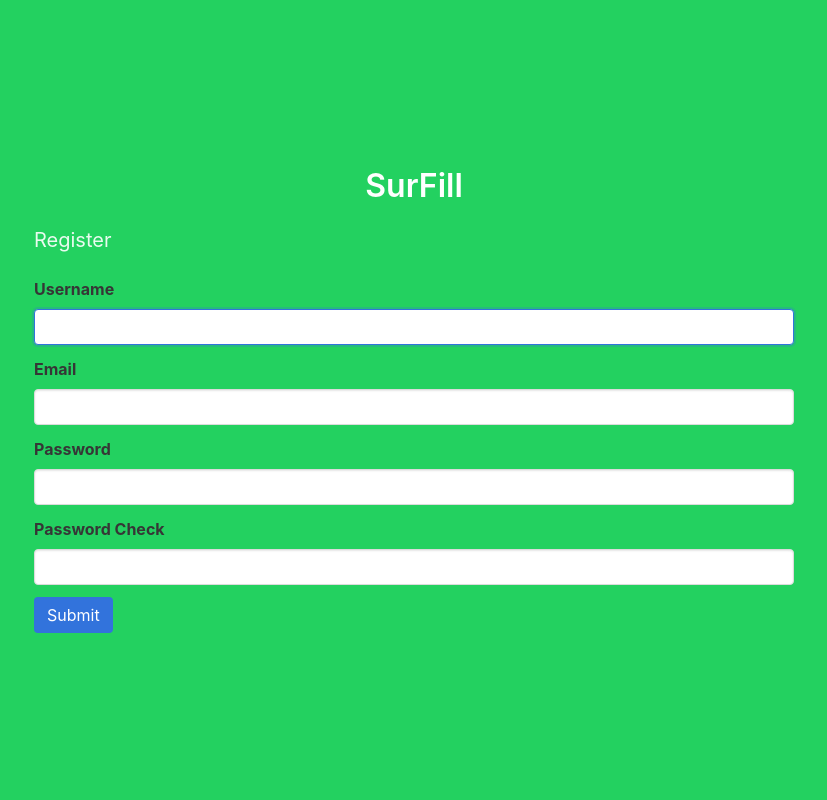
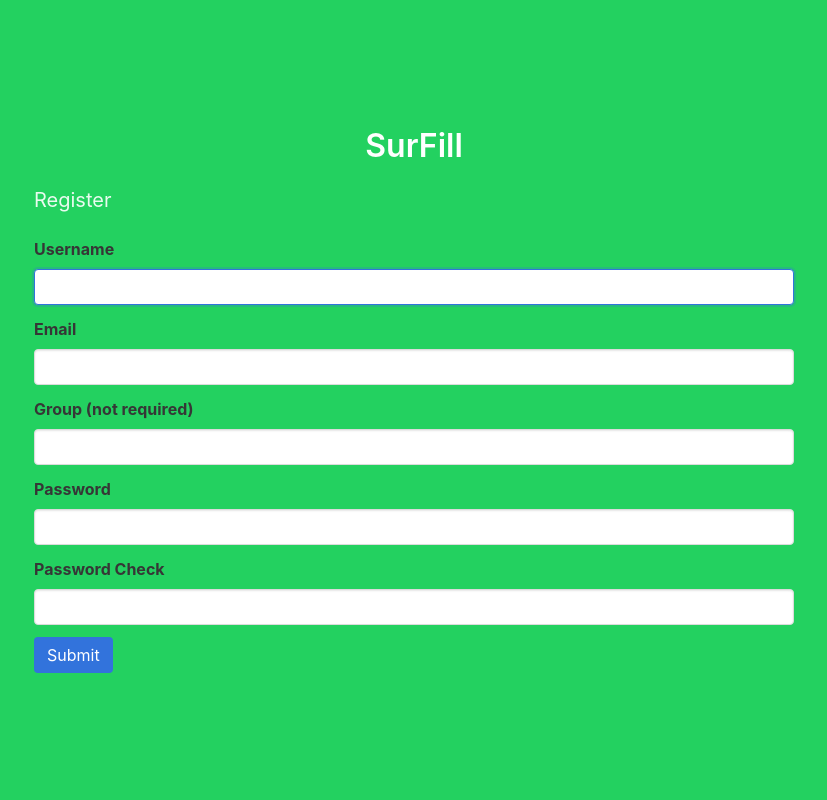
Before and after one commit to yassineDr12/SurFill, a Django app: page /register/ in a window 1280 px wide. Shown: the part 52-852 px from the top of the page, without its empty margins (226-1053 px from the left). Run offline with Django 4.2, Linux system fonts and the light colour scheme; some libraries are stand-ins or nearby versions.

Commit message:
text option for answers

```diff
--- a/survey/admin.py
+++ b/survey/admin.py
@@ -5,7 +5,7 @@ from .models import Survey, Question, Choice, SurveyResponse
 from .models import CustomUser
 
 class CustomUserAdmin(UserAdmin):
-    list_display = ('username', 'email', 'points', 'is_staff')
+    list_display = ('username', 'email', 'points', 'is_staff', 'group_name')
 
 admin.site.register(CustomUser, CustomUserAdmin)
 
--- a/survey/forms.py
+++ b/survey/forms.py
@@ -12,15 +12,23 @@ class SurveyResponseForm(forms.Form):
         super().__init__(*args, **kwargs)
 
         for question in questions:
-            self.fields[f'question_{question.id}'] = forms.ChoiceField(
-                label=question.text,
-                choices=[(c.id, c.text) for c in question.choices.all()],
-                widget=forms.RadioSelect
-            )
+            if question.choices.exists():
+                self.fields[f'question_{question.id}'] = forms.ChoiceField(
+                    label=question.text,
+                    choices=[(c.id, c.text) for c in question.choices.all()],
+                    widget=forms.RadioSelect
+                )
+            else:
+                self.fields[f'question_{question.id}'] = forms.CharField(
+                    label=question.text,
+                    widget=forms.TextInput(attrs={'class': 'input'})
+                )
+
 
 class RegistrationForm(UserCreationForm):
     email = forms.EmailField(max_length=150)
+    group_name = forms.CharField(max_length=50, required=False)
 
     class Meta:
         model = User
-        fields = ('username', 'email', 'password1', 'password2')
+        fields = ('username', 'email', 'group_name', 'password1', 'password2')
--- a/survey/models.py
+++ b/survey/models.py
@@ -8,6 +8,7 @@ from django.conf import settings
 
 class CustomUser(AbstractUser):
     points = models.IntegerField(default=0)
+    group_name = models.TextField(null=True, default=None)
 
 
 class Survey(models.Model):
--- a/survey/templates/survey/fill_survey.html
+++ b/survey/templates/survey/fill_survey.html
@@ -1,6 +1,7 @@
 {% extends 'survey/base.html' %}
 
 {% block content %}
+
   <section class="section">
     <div class="container">
       <h1 class="title">{{ survey.title }}</h1>
@@ -10,12 +11,16 @@
           <div class="box">
             <h2 class="subtitle">{{ field.label_tag }}</h2>
             <div class="control">
+              {% if field.field.widget.input_type == 'radio' %}
                 {% for choice in field.field.choices %}
                   <label class="radio">
                     <input type="radio" name="{{ field.name }}" value="{{ choice.0 }}">
                     {{ choice.1 }}
                   </label>
                 {% endfor %}
+              {% elif field.field.widget.input_type == 'text' %}
+                <textarea name="{{ field.name }}" rows="4" cols="50"></textarea>
+              {% endif %}
             </div>
           </div>
         {% endfor %}
--- a/survey/templates/survey/register.html
+++ b/survey/templates/survey/register.html
@@ -41,6 +41,16 @@
             </div>
 
             <div class="field">
+              <label for="{{ form.group_name.id_for_label }}" class="label">
+                  Group (not required)
+              </label>
+              <div class="control">
+                  {{ form.group_name|add_class:"input" }}
+              </div>
+              <p class="help is-danger">{{ form.group_name.errors }}</p>
+            </div>
+
+            <div class="field">
               <label for="{{ form.password1.id_for_label }}" class="label">
                 Password
               </label>
--- a/survey/views.py
+++ b/survey/views.py
@@ -14,6 +14,7 @@ from django.shortcuts import render, redirect, reverse, get_object_or_404
 from django.utils.http import urlsafe_base64_encode
 from django.utils.encoding import force_bytes, force_str
 from datetime import datetime
+from django.db import models
 
 from django.views import View
 
@@ -71,19 +72,20 @@ def fill_survey(request, survey_id):
             for question, choice_id in form.cleaned_data.items():
                 if question.startswith('question_'):
                     question_id = question.replace('question_', '')
-                    choice = Choice.objects.get(id=choice_id)
+                    question = Question.objects.get(id=question_id)
+                    if isinstance(choice_id, str):
+                        choice = Choice.objects.create(text=choice_id, question_id=question_id)
+                    else:
+                        choice = Choice.objects.get(id=choice_id)
                     if request.user.is_authenticated:
                         user = request.user
                         user.points += 1
                         user.save()
                         survey.allocated_points -= 1
                         survey.save()
-                        SurveyResponse.objects.create(question_id=question_id,
-                        choice=choice, created_by=user)
+                        SurveyResponse.objects.create(question_id=question_id, choice=choice, created_by=user)
                     else:
-                        SurveyResponse.objects.create(
-                        question_id=question_id,
-                        choice=choice)
+                        SurveyResponse.objects.create(question_id=question_id, choice=choice)
             return HttpResponseRedirect(reverse('survey_submitted'))
 
     context = {
@@ -102,10 +104,10 @@ class RegisterView(View):
             user = form.save(commit=False)
             user.is_valid = False
             user.save()
-            token = user_tokenizer.make_token(user)
-            user_id = urlsafe_base64_encode(force_bytes(str(user.id)))
-            url = 'http://localhost:8000' + reverse('confirm_email', kwargs={'user_id': user_id, 'token': token})
-            message = get_template('survey/register_email.html').render({'confirm_url': url})
+            #token = user_tokenizer.make_token(user)
+            #user_id = urlsafe_base64_encode(force_bytes(str(user.id)))
+            #url = 'http://localhost:8000' + reverse('confirm_email', kwargs={'user_id': user_id, 'token': token})
+            #message = get_template('survey/register_email.html').render({'confirm_url': url})
             #mail = EmailMessage('SurFill Email Confirmation', message, to=[user.email], from_email=settings.EMAIL_HOST_USER)
             #mail.content_subtype = 'html'
             #mail.send()
@@ -264,6 +266,7 @@ class SurveyResultsView(PermissionRequiredMixin, View):
             survey.save()
             request.user.points -= int(points)
             request.user.save()
+            return redirect('profile')
         return redirect('survey_results', survey_id=survey_id)
 
 
```
Also changed, not shown: db.sqlite3, survey/migrations/0002_customuser_group_name.py (added). Lines whose indentation alone changed are shown as unchanged.
